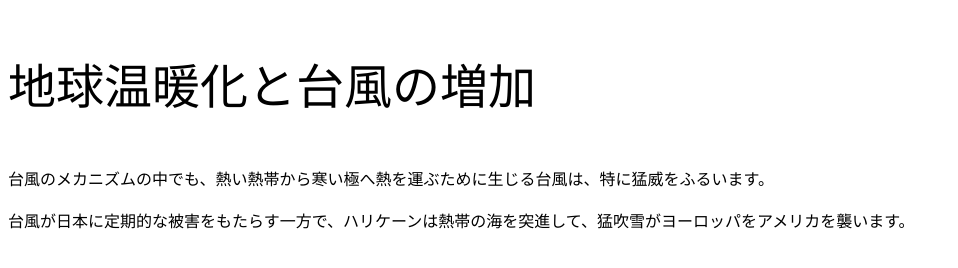
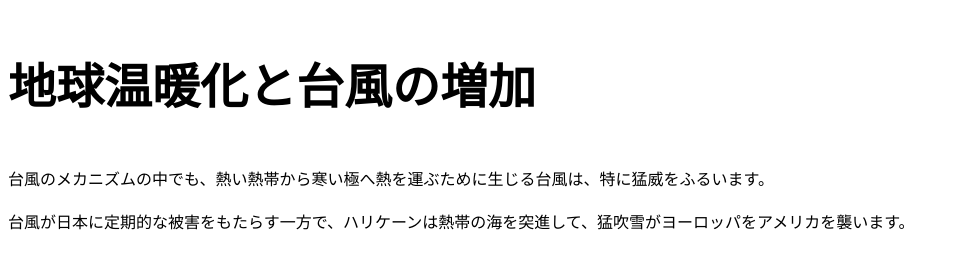
Before and after one commit to xiushu53/font_check, a plain HTML site: page index.html in a window 1280 px wide. Shown: the whole page, without its empty margins (0-958 px from the left). Drawn offline with Linux system fonts and the light colour scheme.

Commit message:
Update index.html

```diff
--- a/index.html
+++ b/index.html
@@ -3,6 +3,8 @@
 <head>
 <meta charset="utf-8">
 <style>
+body {
+  font-family: Roboto, "Noto Sans Japanese", "Hiragino Kaku gothic ProN W3", sans-serif;
 .midashi {
   font-size: 48px;
   }
@@ -10,7 +12,7 @@
 </head>
 <body>
 <p class="midashi">
-地球温暖化と台風の増加
+  <b>地球温暖化と台風の増加</b>
 </p>
 <p class="honbun">
 台風のメカニズムの中でも、熱い熱帯から寒い極へ熱を運ぶために生じる台風は、特に猛威をふるいます。<br/> <br/>台風が日本に定期的な被害をもたらす一方で、ハリケーンは熱帯の海を突進して、猛吹雪がヨーロッパをアメリカを襲います。
```
